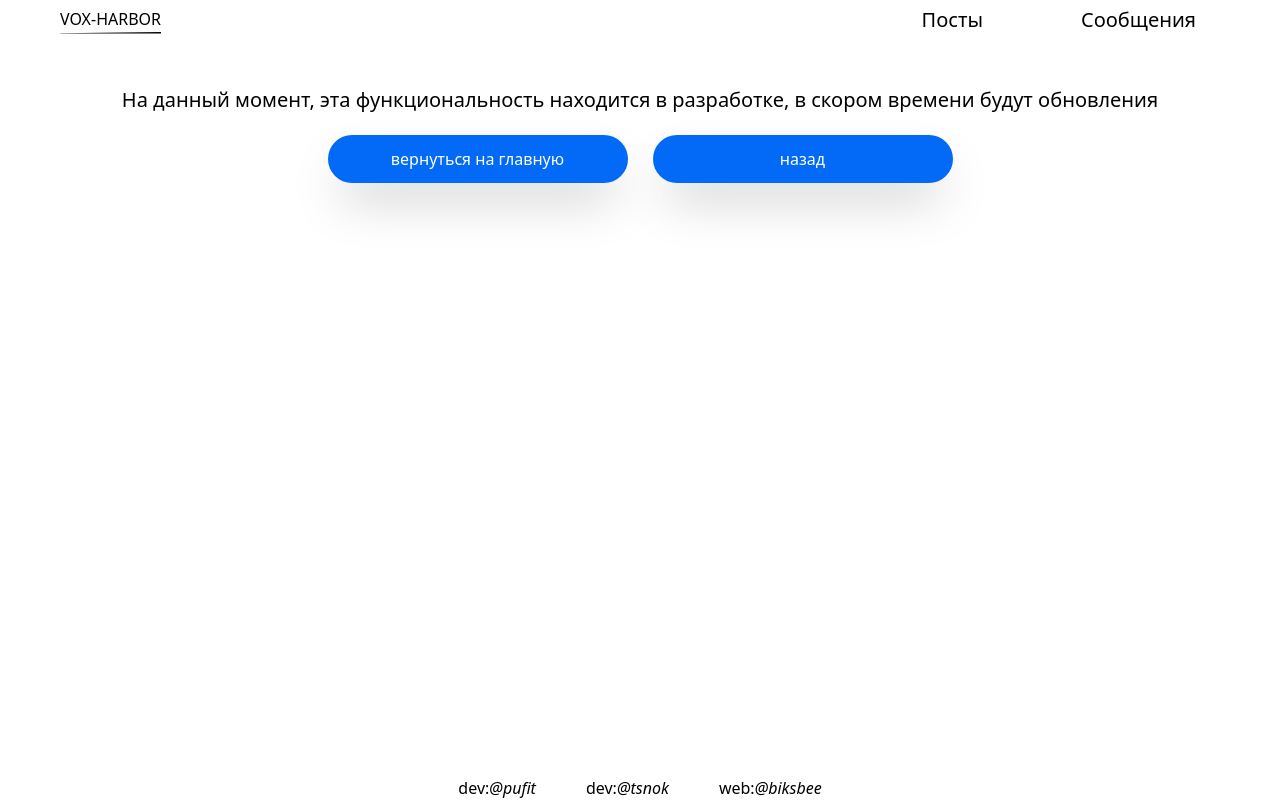
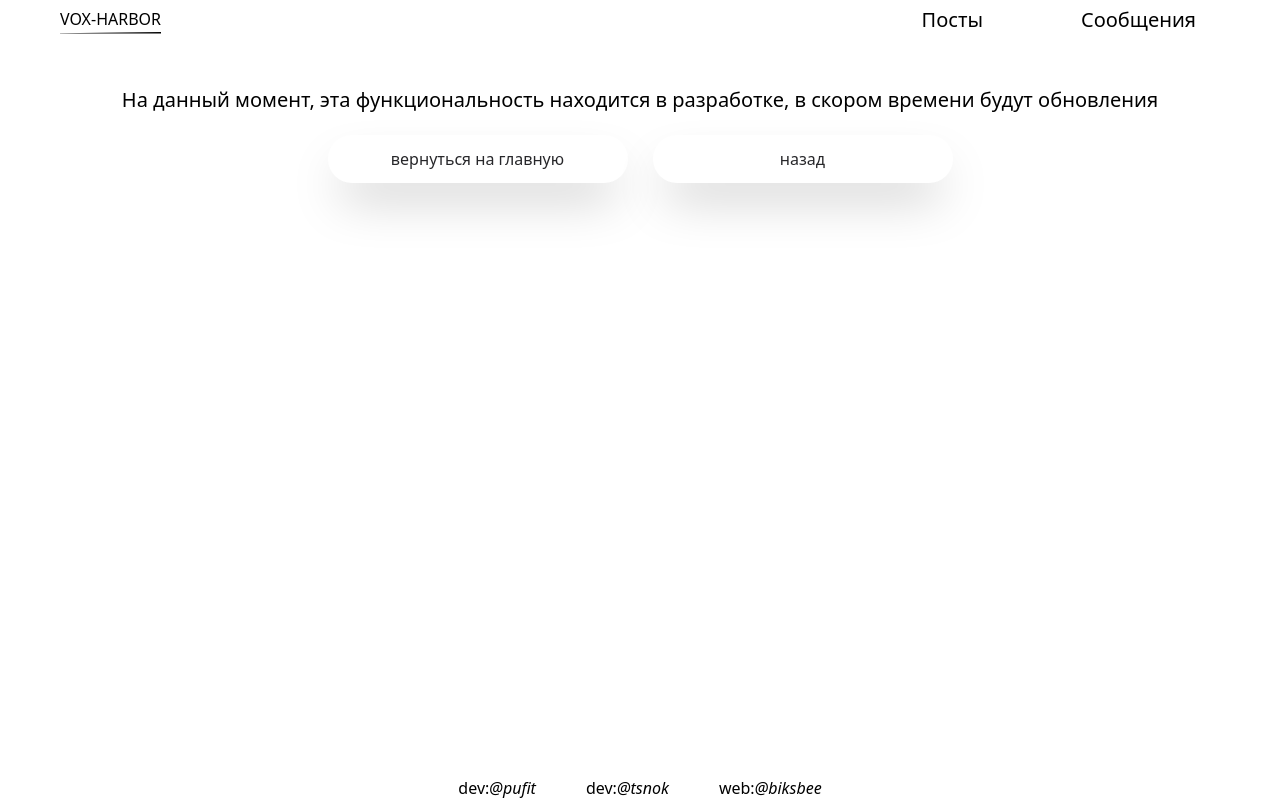
Before and after one commit to biksbee/vox_harbor_frontend, a Next.js app: page /bot in a window 1280 px wide. Built offline with nearby package versions, Linux system fonts and the light colour scheme.

Commit message:
Revert some changes

```diff
--- a/src/components/UI/button/Button.tsx
+++ b/src/components/UI/button/Button.tsx
@@ -18,7 +18,7 @@ export const Button:FC<IButton> = ({text, handler, disabled, type}) => {
             className={cn(
                 buttonStyle[type],
                 "flex justify-center h-full rounded-[24px] px-[35px] items-center duration-700",
-                !disabled && "shadow-2xl hover:shadow-black",
+                !disabled && "shadow-2xl bg-white text-zinc-800 hover:shadow-black",
                 !disabled && "active:bg-[#AFAFBBFF]",
             )}
             onClick={handler}
--- a/src/components/postPage/PostPage.tsx
+++ b/src/components/postPage/PostPage.tsx
@@ -70,7 +70,7 @@ export const PostPage:FC<IPostPage> = ({}) => {
     return(
             <div className={"mb-[50px] w-full"}>
                 <div className={"flex flex-col bg-wraper w-full rounded-[22px] py-[22px] px-[12px]"}>
-                    <div className={"w-full flex md:flex-row flex-col md:gap-x-[20px] gap-y-[20px]"}>
+                    <div className={"w-full flex gap-x-[20px]"}>
                         <div className={"relative w-full"}>
                             <Input
                                 id={"userValue"}
@@ -84,7 +84,7 @@ export const PostPage:FC<IPostPage> = ({}) => {
                                 // <DropDown/>
                             }
                         </div>
-                        <div className={"md:w-max w-full flex justify-end md:h-auto h-[48px]"}>
+                        <div>
                             <Button
                                 text={"отправить"}
                                 handler={sendLinkByPost}
```
